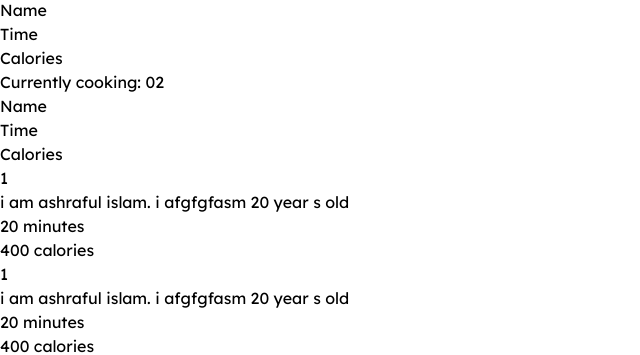
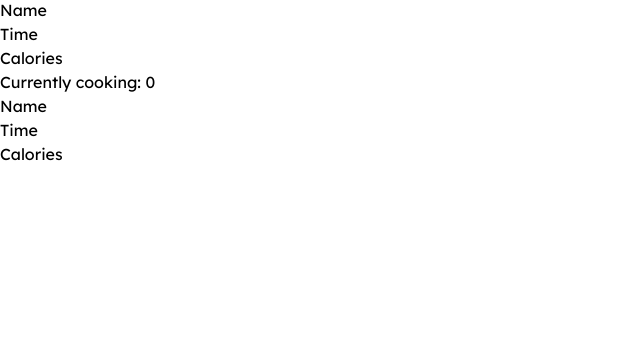
Before and after one commit to theashrafislam/a7-chefs-table, a React (Vite) app: page / in a window 1280 px wide. Shown: the part 3826-4181 px from the top of the page, without its empty margins (0-640 px from the left). After the commit the page ends 3992 px from the top, so only its background shows below. Built offline with nearby package versions, Linux system fonts and the light colour scheme.

Commit message:
want to cook function is complate

```diff
--- a/src/MainSection.jsx
+++ b/src/MainSection.jsx
@@ -8,19 +8,31 @@ const MainSection = ({ recipesItem }) => {
 
     // console.log(recipesItem)
     const [wantToCook, setWantToCook] = useState([]);
+    // console.log(wantToCook);
     const handleWantToCook = (recipe) => {
-        console.log(recipe)
+        // console.log(recipe)
         const isExist = wantToCook.find(item => item.recipe_id === recipe.recipe_id);
         // console.log(isExist);
         if (!isExist) {
             setWantToCook([...wantToCook, recipe]);
         }
         else {
-
-            toast('Recipe already exists');
+            toast.error('Recipe already exists');
         }
         // setWantToCook([])
     }
+
+    const [currentlyCooking, setCurrentlyCooking] = useState([]);
+    // const [currentlyId, setCurrentlyId] = useState([]);
+    const handlePrepareClick =(item, id) => {
+        setCurrentlyCooking([...currentlyCooking, item]);
+        // setCurrentlyId(id)
+        const forRemove = wantToCook.filter(item => item.recipe_id !== id);
+        // console.log(wantToCook, id)
+        setWantToCook(forRemove);
+
+    }
+
     return (
         <div>
             <div className="text-center my-28">
@@ -35,7 +47,7 @@ const MainSection = ({ recipesItem }) => {
                 </div>
 
                 <div className="w-1/3">
-                    <Sidebar wantToCook={wantToCook}></Sidebar>
+                    <Sidebar currentlyCooking={currentlyCooking} setCurrentlyCooking={setCurrentlyCooking} handlePrepareClick={handlePrepareClick} wantToCookItems={wantToCook}></Sidebar>
                 </div>
             </div>
             <ToastContainer></ToastContainer>
--- a/src/Sidebar.jsx
+++ b/src/Sidebar.jsx
@@ -1,35 +1,33 @@
-const Sidebar = ({ wantToCook }) => {
-    console.log(wantToCook)
+const Sidebar = ({ wantToCookItems, currentlyCooking, handlePrepareClick}) => {
+
     return (
         <div className="border-2 rounded-xl">
             {/* want to cook section  */}
             <div className="flex items-center justify-center p-4">
-                <h1 className="text-2xl font-semibold pb-2 border-b-2 w-[350px] text-center">Want to cook: {wantToCook.length}</h1>
+                <h1 className="text-2xl font-semibold pb-2 border-b-2 w-[350px] text-center">Want to cook: {wantToCookItems.length}</h1>
             </div>
             <div className="mb-4">
                 <div className="flex gap-2 w-96 ml-10 text-[#878787]">
                     <h3 className="w-3/6">Name</h3>
-                    <h3 className="w-[100px]">Time</h3>
+                    <h3 className="w-[80px]">Time</h3>
                     <h3 className="w-3/6 pl-4">Calories</h3>
                 </div>
             </div>
-            {
-                wantToCook.map((item, index) => (
+
+            {wantToCookItems.map((item, index) => (
                     // console.log(item)
 
                     <div key={index} className="p-4 flex gap-3 items-center bg-[#28282808] mb-8">
                         <h3 className="1/11">{index + 1}</h3>
                         <h3 className="w-[170px]">{item.recipe_name}</h3>
-                        <h3 className="w-2/11">{item.preparing_time}</h3>
-                        <h3 className="w-2/11 ml-4">{item.calories}</h3>
-                        <button className="w-3/11 py-3 px-3 text-base font-medium bg-[#0BE58A] rounded-[10px]">Preparing</button>
-                    </div>
-                ))
-            }
+                        <h3 className="w-[70px]">{item.preparing_time}</h3>
+                        <h3 className="w-[100px] ml-4">{item.calories}</h3>
+                        <button onClick={() => handlePrepareClick(item, item.recipe_id)} className="w-3/11 py-3 px-3 text-base font-medium bg-[#0BE58A] rounded-[10px]" >Preparing</button>
+                    </div>))}
             {/* currently cooking section  */}
             <div>
                 <div className="flex items-center justify-center p-4">
-                    <h1 className="text-2xl font-semibold pb-2 border-b-2 w-[350px] text-center">Currently cooking: 02</h1>
+                    <h1 className="text-2xl font-semibold pb-2 border-b-2 w-[350px] text-center">Currently cooking: {currentlyCooking.length}</h1>
                 </div>
                 <div className="mb-4">
                     <div className="flex gap-2  ml-10 text-[#878787]">
@@ -38,21 +36,17 @@ const Sidebar = ({ wantToCook }) => {
                         <h3 className="w-3/6">Calories</h3>
                     </div>
                 </div>
-                <div className="p-4 flex gap-3 items-center bg-[#28282808] mb-8">
-                    <h3 className="1/11">1</h3>
-                    <h3 className="w-[330px]">i am ashraful islam. i afgfgfasm 20 year s old </h3>
-                    <h3 className="w-3/6">20 minutes</h3>
-                    <h3 className="w-3/6">400 calories</h3>
+                {
+                    currentlyCooking.map((item, index) => (
+                        <div key={index} className="p-4 flex gap-3 items-center bg-[#28282808] mb-8">
+                            <h3 className="1/11">{index + 1}</h3>
+                            <h3 className="w-[330px]">{item.recipe_name}</h3>
+                            <h3 className="w-3/6">{item.preparing_time}</h3>
+                            <h3 className="w-3/6">{item.calories}</h3>
+                        </div>
+                    ))
 
-                </div>
-
-                <div className="p-4 flex gap-3 items-center bg-[#28282808] mb-8">
-                    <h3 className="1/11">1</h3>
-                    <h3 className="w-[330px]">i am ashraful islam. i afgfgfasm 20 year s old </h3>
-                    <h3 className="w-3/6">20 minutes</h3>
-                    <h3 className="w-3/6">400 calories</h3>
-
-                </div>
+                }
 
             </div>
         </div>
```
